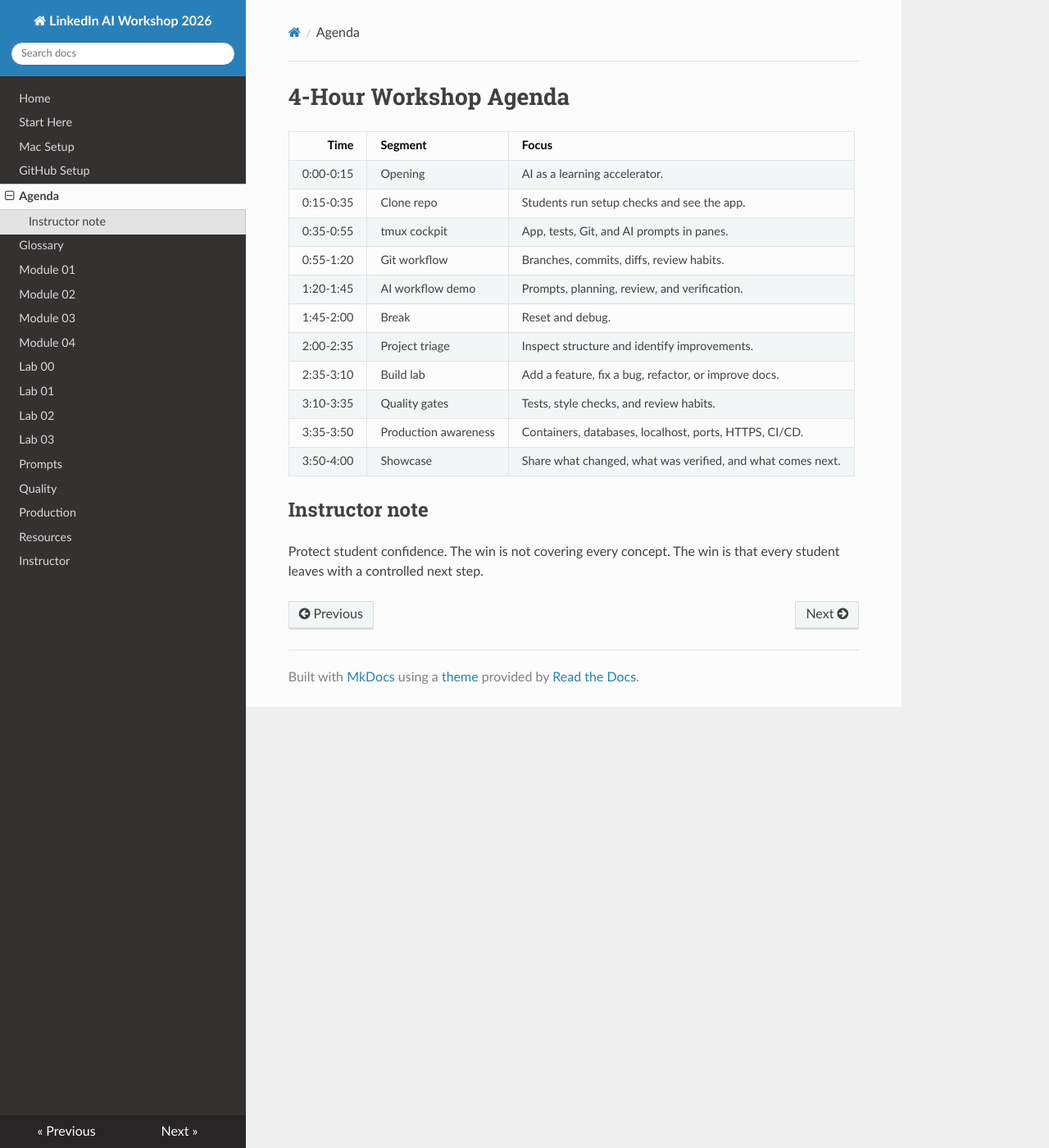
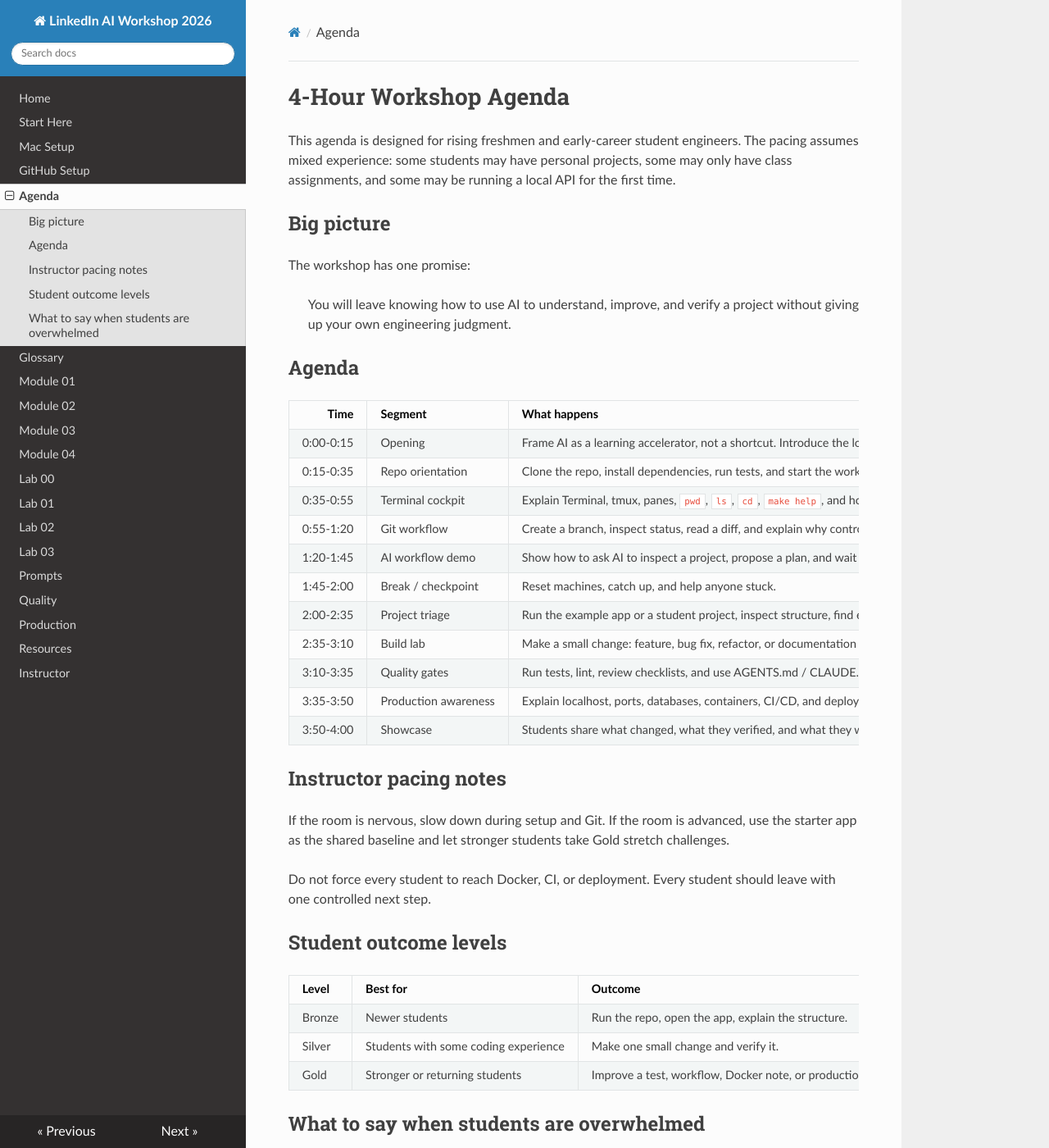
Before and after one commit to thetechhustle/ai_workshop_linkedin2026, an MkDocs documentation site: the page built from docs/02-course/agenda.md, in a window 1280 px wide and 1400 px high. Shown: the whole window at 82% size. Built offline with MkDocs 1.6.1, drawn with Linux system fonts in a browser that asks for light colours; nearby versions of some CDN libraries; some of the changed text lies outside the part shown.

Commit message:
docs: expand workshop agenda and pacing

```diff
--- a/docs/02-course/agenda.md
+++ b/docs/02-course/agenda.md
@@ -1,19 +1,43 @@
 # 4-Hour Workshop Agenda
 
-| Time | Segment | Focus |
-|---:|---|---|
-| 0:00-0:15 | Opening | AI as a learning accelerator. |
-| 0:15-0:35 | Clone repo | Students run setup checks and see the app. |
-| 0:35-0:55 | tmux cockpit | App, tests, Git, and AI prompts in panes. |
-| 0:55-1:20 | Git workflow | Branches, commits, diffs, review habits. |
-| 1:20-1:45 | AI workflow demo | Prompts, planning, review, and verification. |
-| 1:45-2:00 | Break | Reset and debug. |
-| 2:00-2:35 | Project triage | Inspect structure and identify improvements. |
-| 2:35-3:10 | Build lab | Add a feature, fix a bug, refactor, or improve docs. |
-| 3:10-3:35 | Quality gates | Tests, style checks, and review habits. |
-| 3:35-3:50 | Production awareness | Containers, databases, localhost, ports, HTTPS, CI/CD. |
-| 3:50-4:00 | Showcase | Share what changed, what was verified, and what comes next. |
+This agenda is designed for rising freshmen and early-career student engineers. The pacing assumes mixed experience: some students may have personal projects, some may only have class assignments, and some may be running a local API for the first time.
 
-## Instructor note
+## Big picture
 
-Protect student confidence. The win is not covering every concept. The win is that every student leaves with a controlled next step.
+The workshop has one promise:
+
+> You will leave knowing how to use AI to understand, improve, and verify a project without giving up your own engineering judgment.
+
+## Agenda
+
+| Time | Segment | What happens | Student checkpoint |
+|---:|---|---|---|
+| 0:00-0:15 | Opening | Frame AI as a learning accelerator, not a shortcut. Introduce the loop: Understand, Plan, Build, Verify, Ship Mindfully. | I know why we are using a repo and not just slides. |
+| 0:15-0:35 | Repo orientation | Clone the repo, install dependencies, run tests, and start the workshop book with `make run`. | I can open the course locally. |
+| 0:35-0:55 | Terminal cockpit | Explain Terminal, tmux, panes, `pwd`, `ls`, `cd`, `make help`, and how to keep app/tests/Git visible. | I can move around the project without panic. |
+| 0:55-1:20 | Git workflow | Create a branch, inspect status, read a diff, and explain why controlled change matters. | I can tell what changed before I commit. |
+| 1:20-1:45 | AI workflow demo | Show how to ask AI to inspect a project, propose a plan, and wait before editing. | I can ask AI for a plan instead of a mystery code dump. |
+| 1:45-2:00 | Break / checkpoint | Reset machines, catch up, and help anyone stuck. | I know my current status: ready, stuck, or need a partner. |
+| 2:00-2:35 | Project triage | Run the example app or a student project, inspect structure, find entry point, identify one small improvement. | I can explain what the project does. |
+| 2:35-3:10 | Build lab | Make a small change: feature, bug fix, refactor, or documentation improvement. | I have a small change I can explain. |
+| 3:10-3:35 | Quality gates | Run tests, lint, review checklists, and use AGENTS.md / CLAUDE.md to define project standards. | I have evidence that my change is safe enough to discuss. |
+| 3:35-3:50 | Production awareness | Explain localhost, ports, databases, containers, CI/CD, and deployment as responsibility. | I understand why local success is not the finish line. |
+| 3:50-4:00 | Showcase | Students share what changed, what they verified, and what they will do next. | I can explain my next step. |
+
+## Instructor pacing notes
+
+If the room is nervous, slow down during setup and Git. If the room is advanced, use the starter app as the shared baseline and let stronger students take Gold stretch challenges.
+
+Do not force every student to reach Docker, CI, or deployment. Every student should leave with one controlled next step.
+
+## Student outcome levels
+
+| Level | Best for | Outcome |
+|---|---|---|
+| Bronze | Newer students | Run the repo, open the app, explain the structure. |
+| Silver | Students with some coding experience | Make one small change and verify it. |
+| Gold | Stronger or returning students | Improve a test, workflow, Docker note, or production-readiness checklist. |
+
+## What to say when students are overwhelmed
+
+You are not behind. You are learning the real workflow. Real engineers also read docs, run commands twice, search error messages, and ask teammates for help. The skill is not avoiding confusion. The skill is knowing how to move through it.
```
